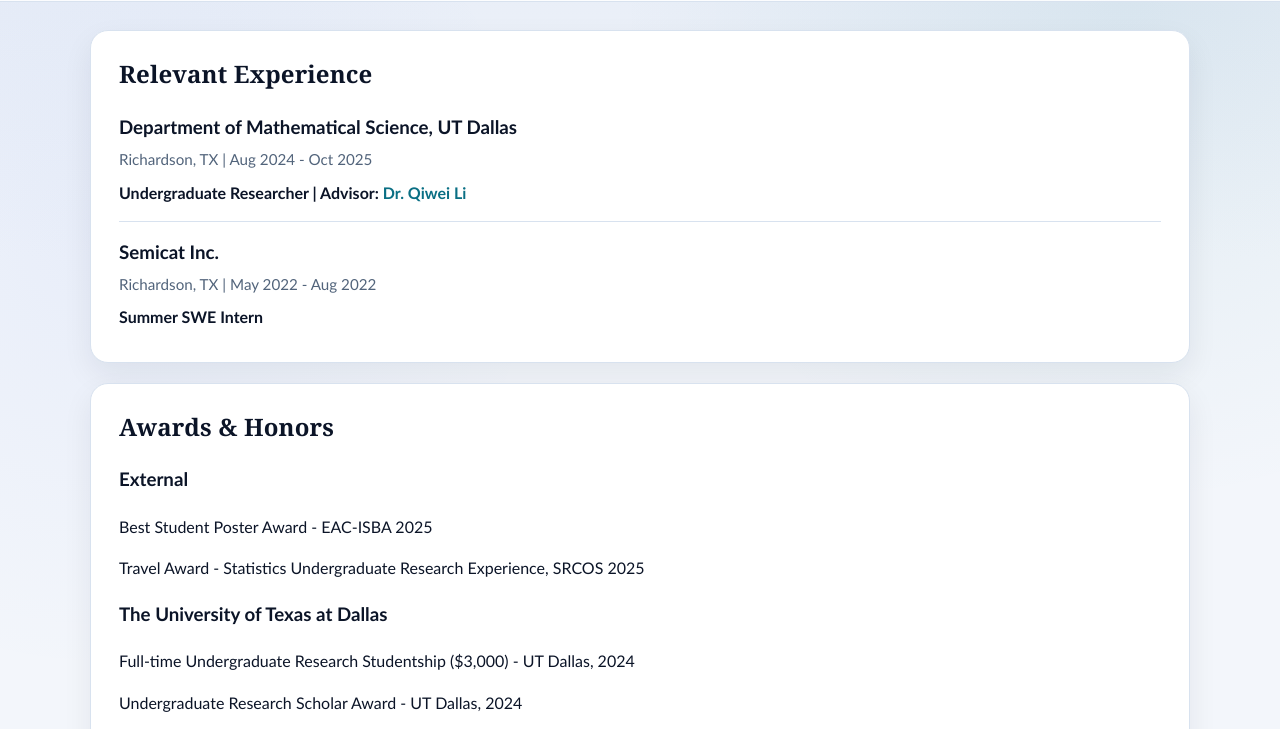
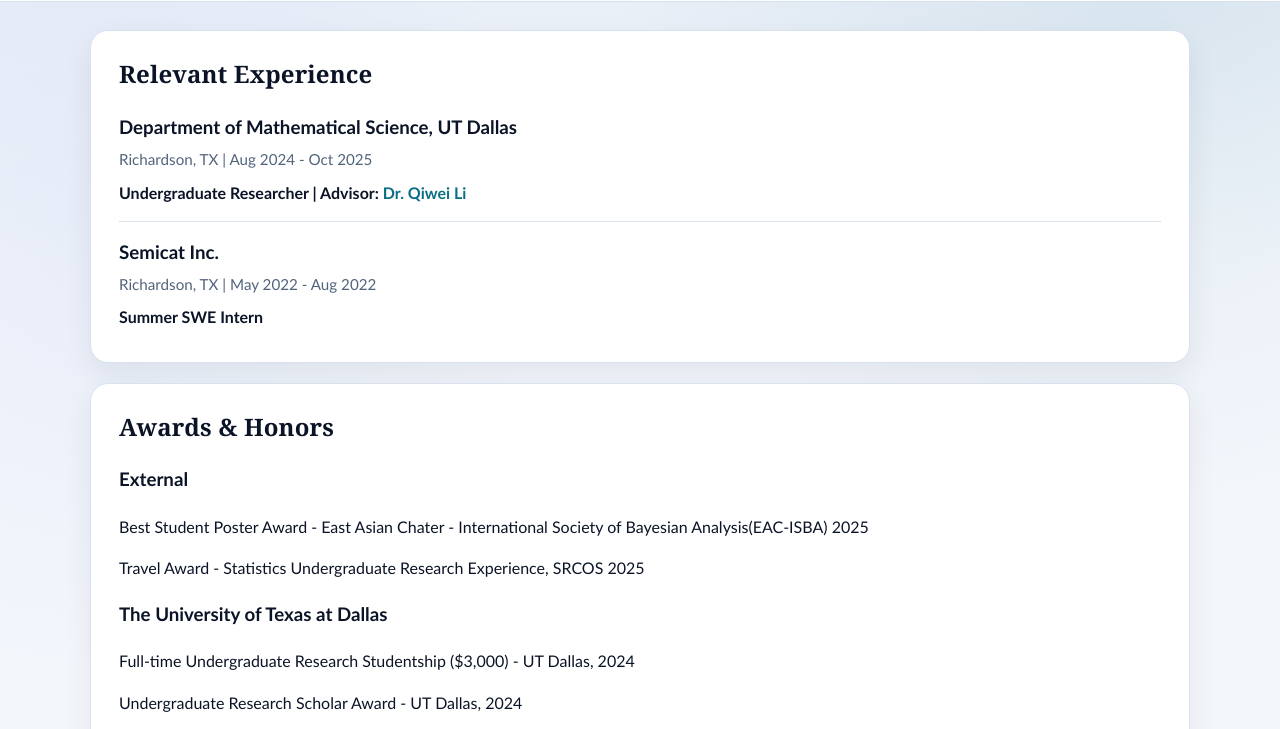
Before and after one commit to hangookminsokchon/page, a plain HTML site: page experience.html in a window 1280 px wide. Shown: the part 63-792 px from the top of the page. Drawn offline with Linux system fonts and the light colour scheme.

Commit message:
Update award description for clarity

```diff
--- a/experience.html
+++ b/experience.html
@@ -41,7 +41,7 @@
     <section class="card section">
       <h2>Awards & Honors</h2>
       <h3>External</h3>
-      <p>Best Student Poster Award - EAC-ISBA 2025</p>
+      <p>Best Student Poster Award -  East Asian Chater - International Society of Bayesian Analysis(EAC-ISBA) 2025</p>
       <p>Travel Award - Statistics Undergraduate Research Experience, SRCOS 2025</p>
       <h3>The University of Texas at Dallas</h3>
       <p>Full-time Undergraduate Research Studentship ($3,000) - UT Dallas, 2024</p>
```
